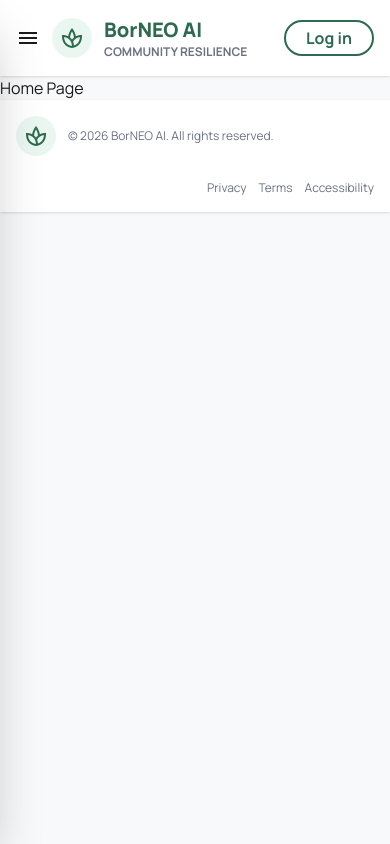
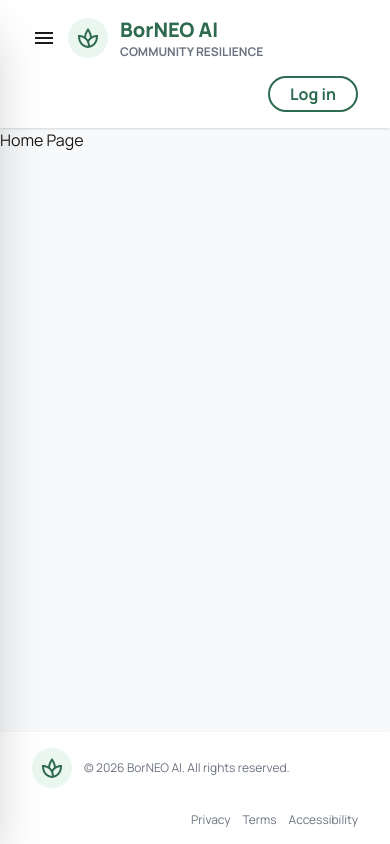
Before and after one commit to ACZH05/borneo-hackathon, a Next.js app: page / in a window 390 px wide. Built offline with nearby package versions, Linux system fonts and the light colour scheme.

Commit message:
Responsive Update 2

```diff
--- a/src/app/layout.tsx
+++ b/src/app/layout.tsx
@@ -21,9 +21,9 @@ export default function RootLayout({
             <link rel="stylesheet" href="https://fonts.googleapis.com/css2?family=Material+Symbols+Outlined:wght,FILL@100..700,0..1&display=swap"/> {/* Import Google Material Symbols font for icons. */}
         </head>
 
-        <body className="antialiased">
+        <body className="antialiased flex flex-col min-h-screen">
             <Header />
-            <main>{children}</main> {/* Pass the content in "page.tsx" as children to the layout */}
+            <main className="flex-1">{children}</main> {/* Pass the content in "page.tsx" as children to the layout */}
             <Footer />
         </body>
 
--- a/src/components/layout/Footer.tsx
+++ b/src/components/layout/Footer.tsx
@@ -2,7 +2,7 @@
 
 export default function Footer() {
   return (
-    <footer className="sticky top-0 flex flex-wrap gap-6 items-center justify-between bg-surface shadow-sm min-w-screen px-4 py-4">
+    <footer className="sticky top-0 flex flex-wrap gap-6 items-center justify-between bg-surface shadow-sm min-w-screen px-8 py-4">
         <div className="flex items-center gap-3">
             {/* --- Logo --- */}
             <div className="flex items-center justify-center rounded-full bg-secondary/20 h-10 w-10">
--- a/src/components/layout/Header.tsx
+++ b/src/components/layout/Header.tsx
@@ -17,10 +17,10 @@ export default function Header() {
   const pathname = usePathname();
 
   return (
-    <header className="sticky top-0 z-50 flex flex-wrap gap-4 items-center justify-between bg-surface shadow-sm min-w-screen px-4 py-4">
+    <header className="sticky top-0 z-50 flex flex-wrap gap-4 items-center justify-between bg-surface shadow-sm min-w-screen px-8 py-4">
       {/* --- Left Side --- */}
       <div className="flex items-center justify-center gap-3">
-        {/* --- Drawer for Mobile --- */}
+        {/* --- Drawer for Mobile --- */} {/* Show only on mobile. */}
         <Drawer />
 
         {/* --- Logo --- */}
@@ -51,6 +51,7 @@ export default function Header() {
         ))}
       </nav>
 
+      {/* --- Right Side --- */} {/* Always show on all screen sizes although wrapped. */}
       <div className="flex gap-4 ml-auto">
         {/* --- Search Bar --- */} {/* Show only on desktop. */}
         <div className="hidden xl:flex items-center rounded-full bg-foreground/8 border-none px-3 py-1">
```
